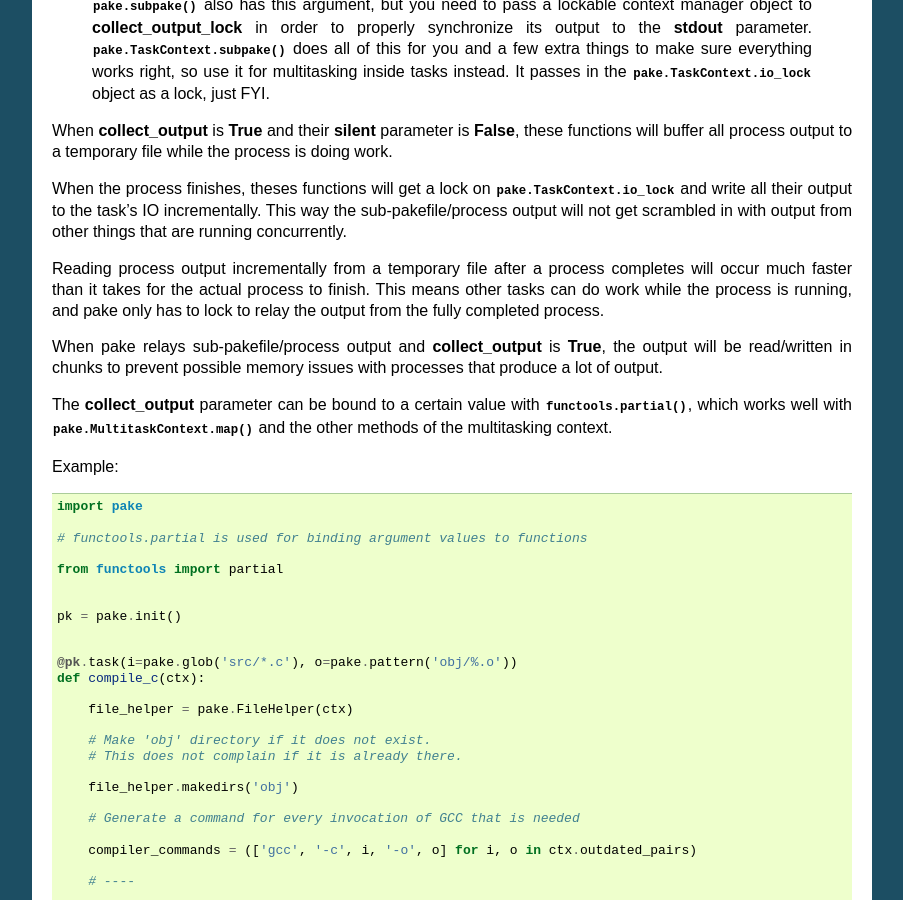
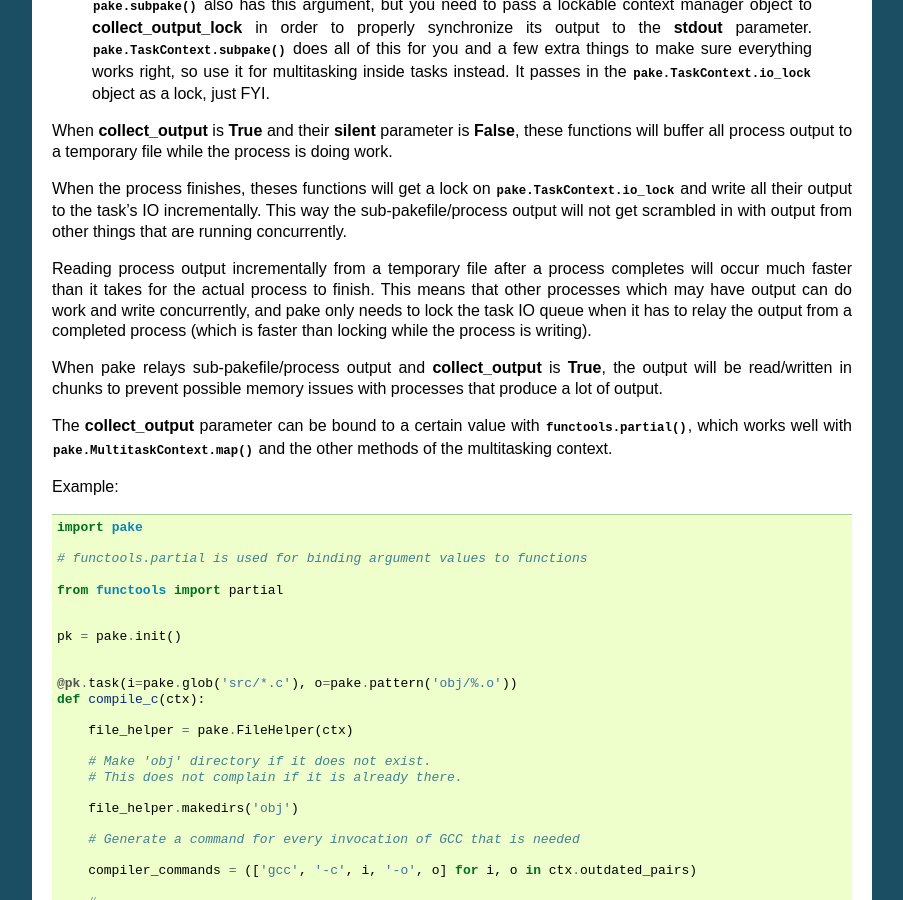
Before and after one commit to Teriks/pake, a Sphinx documentation site: the page built from docs/source/multitasking.rst, in a window 1280 px wide and 900 px high, scrolled down 3180 px. Shown: the whole window, without its empty margins (198-1101 px from the left). Built offline with Sphinx 7.4.7, drawn with Linux system fonts in a browser that asks for light colours.

Commit message:
Doc amendments in multitasking.rst, rewording

```diff
--- a/docs/source/multitasking.rst
+++ b/docs/source/multitasking.rst
@@ -216,8 +216,9 @@ will not get scrambled in with output from other things that are running concurr
 
 Reading process output incrementally from a temporary file after a process
 completes will occur much faster than it takes for the actual process to finish.
-This means other tasks can do work while the process is running, and pake only has to
-lock to relay the output from the fully completed process.
+This means that other processes which may have output can do work and write concurrently,
+and pake only needs to lock the task IO queue when it has to relay the output from a
+completed process (which is faster than locking while the process is writing).
 
 When pake relays sub-pakefile/process output and **collect_output** is **True**,
 the output will be read/written in chunks to prevent possible memory issues with
```
